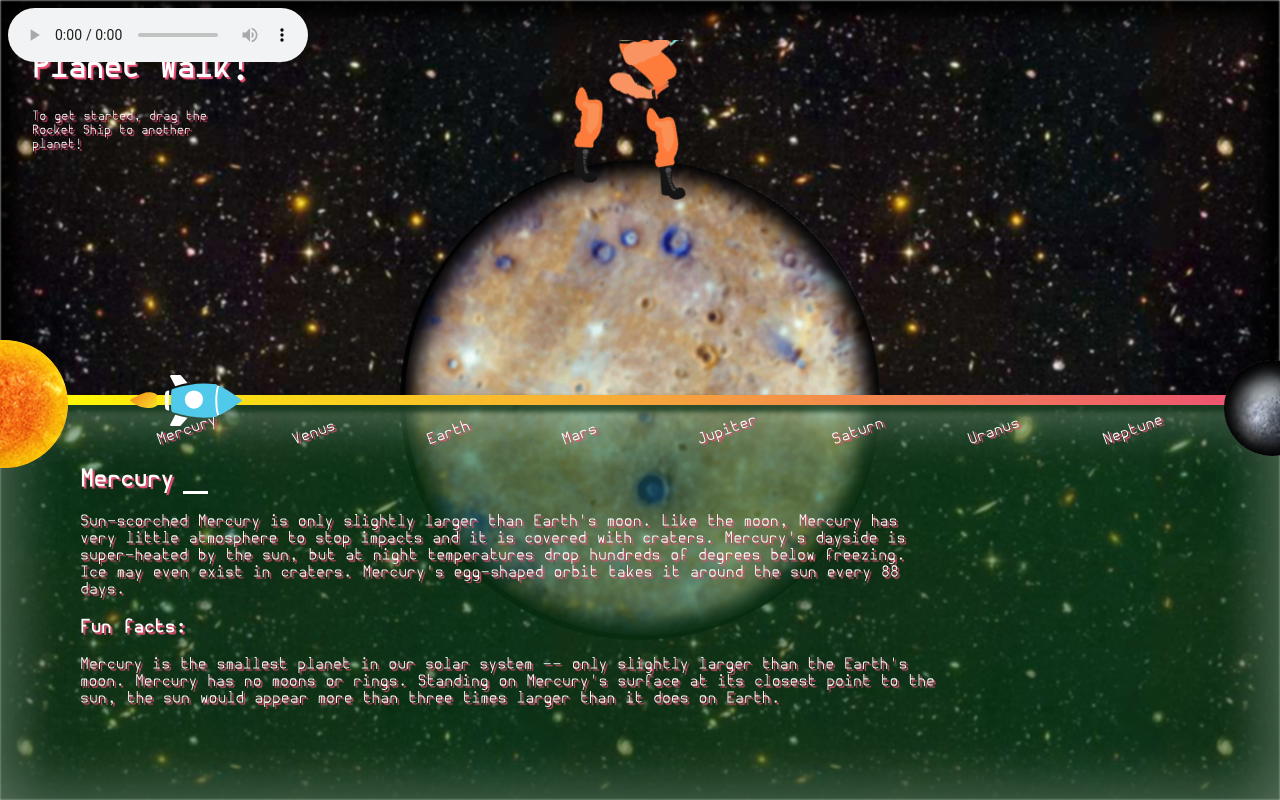
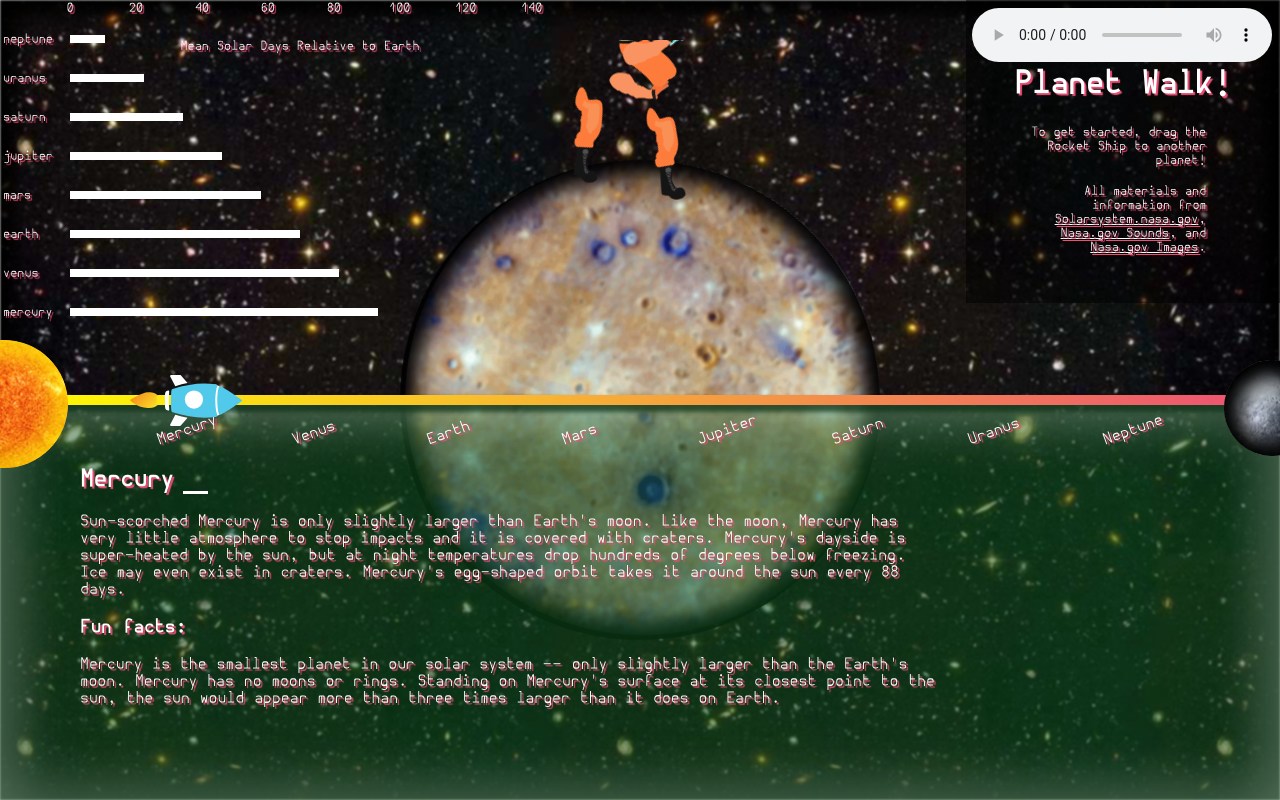
Before and after one commit to wiredsister/space-walk, a Flask app: page / in a window 1280 px wide. Run offline with Flask 2, Linux system fonts and the light colour scheme; some libraries are stand-ins or nearby versions.

Commit message:
added edgars chart

```diff
--- a/static/css/atoms/_base.scss
+++ b/static/css/atoms/_base.scss
@@ -12,8 +12,10 @@ body {
 
 header {
 	position: absolute;
-	padding: 2em;
-	text-align: left;
+	padding: 3em;
+	text-align: right;
+	right: 0;
+	background-color: fade-out($black, .5);
 }
 
 .background {
@@ -31,3 +33,12 @@ small {
 	display: block;
 	width: 15em;
 }
+
+._solarDays_ {
+	height: 30%;
+	position: absolute;
+	width: 30%;
+
+	fill: $white;
+	font-size: 80%;
+}
--- a/static/css/main.css
+++ b/static/css/main.css
@@ -444,8 +444,10 @@ body {
 
 header {
   position: absolute;
-  padding: 2em;
-  text-align: left; }
+  padding: 3em;
+  text-align: right;
+  right: 0;
+  background-color: rgba(0, 0, 0, 0.5); }
 
 .background {
   background: repeat repeat url("../images/space-background.jpg");
@@ -459,6 +461,13 @@ header {
 small {
   display: block;
   width: 15em; }
+
+._solarDays_ {
+  height: 30%;
+  position: absolute;
+  width: 30%;
+  fill: white;
+  font-size: 80%; }
 
 [class^="planet--"] {
   margin: 0 auto;
@@ -618,7 +627,7 @@ small {
 .dashboard--audio {
   position: absolute;
   top: .5em;
-  left: .5em; }
+  right: .5em; }
 
 .dashboard--planet-name {
   text-transform: capitalize; }
--- a/static/css/molecules/_dashboard.scss
+++ b/static/css/molecules/_dashboard.scss
@@ -84,7 +84,7 @@
 .dashboard--audio {
 	position: absolute;
 	top: .5em;
-	left: .5em;
+	right: .5em;
 }
 
 .dashboard--planet-name {
--- a/static/js/planets.js
+++ b/static/js/planets.js
@@ -1,3 +1,7 @@
+$(function () {
+	'use strict';
+
+	// STATIC DATA ================================================================
 	var planetDescriptions = {
 		mercury: "Sun-scorched Mercury is only slightly larger than Earth's moon. Like the moon, Mercury has very little atmosphere to stop impacts and it is covered with craters. Mercury's dayside is super-heated by the sun, but at night temperatures drop hundreds of degrees below freezing. Ice may even exist in craters. Mercury's egg-shaped orbit takes it around the sun every 88 days.",
 		venus: "Venus is a dim world of intense heat and volcanic activity. Similar in structure and size to Earth, Venus' thick, toxic atmosphere traps heat in a runaway 'greenhouse effect.' The scorched world has temperatures hot enough to melt lead. Glimpses below the clouds reveal volcanoes and deformed mountains. Venus spins slowly in the opposite direction of most planets.",
@@ -20,15 +24,8 @@ var planetFunFacts = {
 		neptune: "Like Uranus, Neptune cannot support life as we know it. Neptune has six rings. Neptune has 13 confirmed moons (and 1 more awaiting official confirmation of discovery). Neptune's moons are named after various sea gods and nymphs in Greek mythology."
 	}
 
-
-$(function () {
-	'use strict';
-
-	var Planet = Backbone.Model.extend({
-		drawGraph: function () {
-			// d3 logic
-		}
-	});
+	// D3 UTILS ================================================================
+	var Planet = Backbone.Model.extend({});
 
 	var SolarSystem = Backbone.Collection.extend({
 		model: Planet,
@@ -37,12 +34,14 @@ $(function () {
 		currentPlanet: 0,
 
 		parse: function (response) {
+			_.extend(this, { rawJSONplanets: response.planets });
+
 			_.each(response.planets, function(value, key, list) {
 				_.extend(response.planets[key], {
 					name: _.keys(value).toString(),
 					planetClass: '-' + _.keys(value).toString(),
 					description: planetDescriptions[_.keys(value).toString()],
-					funFacts: planetFunFacts[_.keys(value).toString()]
+					funFacts: planetFunFacts[_.keys(value).toString()],
 				});
 			});
 
@@ -99,8 +98,9 @@ $(function () {
 
 		travel: function () {
 			this.backdrop();
+			var thisPlanet = this.collection.at(this.collection.currentPlanet);
+		    var planetData = thisPlanet.toJSON();
 
-		    var planetData = this.collection.at(this.collection.currentPlanet).toJSON();
 			var $summary = this.$('.dashboard--planet-summary');
 			$summary.empty();
 			var compiled = this.infoTemplate({ planet: planetData });
@@ -126,5 +126,96 @@ $(function () {
 
 	$('#countdown').animate({
 		volume: 0
-	}, 5000)
+	}, 5000);
+
+	(function solar_days () {
+		var o = new XMLHttpRequest();
+		o.open("GET", "planetsdata", false);
+		o.send();
+		var margin = {top:20, right:30, bottom:30, left:30},
+		width = 640 - margin.left - margin.right,
+		height = 400 - margin.top - margin.bottom;
+
+
+		var p_data = JSON.parse(o.responseText).planets,
+		maps = p_data.map(function (d) { return d3.map(d);}),
+		smallest = d3.min(maps, function (d) {
+		    var i = d.entries()[0];
+		    if (typeof(i.value.MEAN_SOLAR_DAY) == "undefined")
+			return 100;
+		    return +i.value.MEAN_SOLAR_DAY.MEAN_SOLAR_DAY;
+		}),
+		largest = d3.max(maps, function (d) {
+		    var i = d.entries()[0];
+		    if (typeof(i.value.MEAN_SOLAR_DAY) == "undefined")
+			return 0;
+		    return +i.value.MEAN_SOLAR_DAY.MEAN_SOLAR_DAY;
 		});
+		var x = d3.scale.linear().range([0, width]),
+		y = d3.scale.ordinal().rangeRoundBands([height, 0], .8),
+		x_axis = d3.svg.axis().scale(x).orient("bottom").tickSize(-height),
+		y_axis = d3.svg.axis().scale(y).orient("right").tickSize(-width);
+
+		x.domain([0, largest]);
+		y.domain(maps.map(function (d) { return d.entries()[0].key; }));
+		var chart = d3.select("._solarDays_")
+		    .append("svg")
+		    .attr({width:width, height:height});
+
+		chart.append("text")
+		.attr("class", "x label")
+		.attr("text-anchor", "middle")
+		.attr({x:300, y:50})
+		.text("Mean Solar Days Relative to Earth");
+
+		chart.append("g")
+		.attr("class", "x axis")
+		.style('transform', 'translateX(70px)')
+		.call(x_axis)
+		.select(".tick line");
+
+		chart.append("g")
+		.attr("class", "y axis")
+		.call(y_axis);
+
+		chart.selectAll(".bar")
+		.data(maps)
+		.enter().append("rect")
+		.attr("class", "bar")
+		.attr("x", function (d) {
+		    return 70;
+		})
+		.attr("width", function (d) {
+		    return y(d.entries()[0].key);
+		})
+		.attr("y", function (d) {
+		    return y(d.entries()[0].key);
+		})
+		.attr("height", function (d) {
+		    return y.rangeBand();
+		});
+	})();
+
+	// function chart1 (flat, mass, mass_density, mean_solar_day) {
+	//     var g = d3.select("#planet_stats")
+	// 	    .style("border-style", "groove")
+	// 	    .append("g");
+	//     var y_spacing = 20,
+	// 	x_pos = 30;
+	//     g.append("text")
+	// 	.text("Quick Planet Stats")
+	// 	.attr({x:5, y:y_spacing += 20});
+	//     g.append("text")
+	// 	.text("Flattening: " + (+flat).toFixed(2))
+	// 	.attr({x:x_pos, y:y_spacing += 30});
+	//     g.append("text")
+	// 	.text("Mass: " + (+mass))
+	// 	.attr({x:x_pos, y:y_spacing += 30});
+	//     g.append("text")
+	// 	.text("Mass Density: " + (+mass_density).toFixed(2))
+	// 	.attr({x:x_pos, y:y_spacing += 30});
+	//     g.append("text")
+	// 	.text("Mean Solar Day: " + (+mean_solar_day).toFixed(2))
+	// 	.attr({x:x_pos, y:y_spacing += 30});
+	// }
+});
--- a/templates/index.html
+++ b/templates/index.html
@@ -22,10 +22,13 @@
 
 	<svg id="pie_chart" height="400" width="400"></svg>
 	<div class="background"></div>
+	<div class="_solarDays_"></div>
+
 	<header>
 		<h1>Planet Walk!</h1>
-		<small>To get started, drag the Rocket Ship to another planet!</small>
+		<small>To get started, drag the Rocket Ship to another planet!</small></br>
 		<audio id="spaceClicks" class="dashboard--audio" src="../static/audio/sounds.m4r" controls  loop volume="0"></audio>
+		<small>All materials and information from <a href="http://solarsystem.nasa.gov/planets/" title="Nasa">Solarsystem.nasa.gov<a/>, <a href="http://www.nasa.gov/connect/sounds/" title="Nasa Sounds">Nasa.gov Sounds<a/>, and <a href="http://pds-imaging.jpl.nasa.gov/volumes/" title="Nasa Images">Nasa.gov Images<a/>.</small>
 	</header>
 
 	<div class="astronaut">
```
Also changed, not shown: 1 other file. Lines whose indentation alone changed are shown as unchanged.
